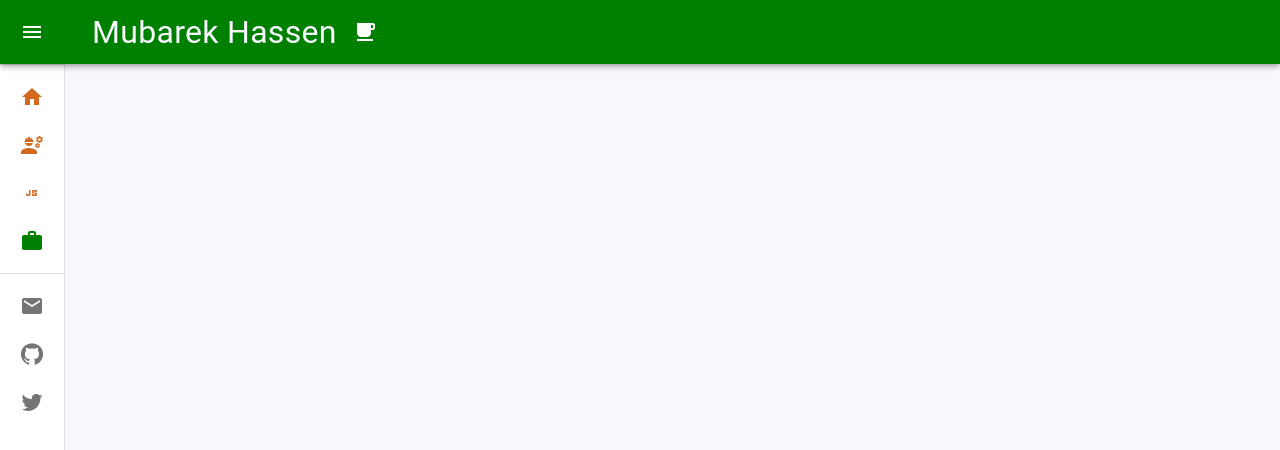
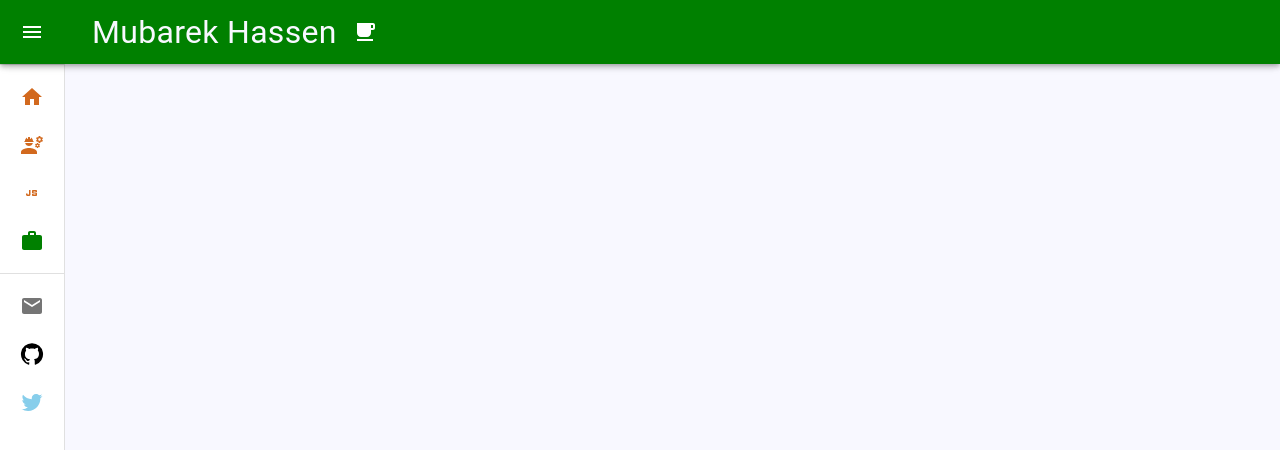
Before and after one commit to Mubarek-Hassen/react-portfolio, a React (Create React App) app: page /projects in a window 1280 px wide. Shown: the top 450 px of the page. Built offline with nearby package versions, Linux system fonts and the light colour scheme; a web font is replaced by a local one.

Commit message:
links logo color adjusted

```diff
--- a/src/components/UI/MiniDrawer.jsx
+++ b/src/components/UI/MiniDrawer.jsx
@@ -180,9 +180,9 @@ export default function MiniDrawer(props) {
                     justifyContent: 'center',
                   }}
                 >
-                  {index === 0 && <Mail />}
-                  {index === 1 && <GitHub />}
-                  {index === 2 && <Twitter />}
+                  {index === 0 && <Mail sx={{}} />}
+                  {index === 1 && <GitHub sx={{color: 'black'}} />}
+                  {index === 2 && <Twitter sx={{color: 'skyblue'}} />}
 
                 </ListItemIcon>
                 <ListItemText primary={text} sx={{ opacity: open ? 1 : 0 }} />
```
